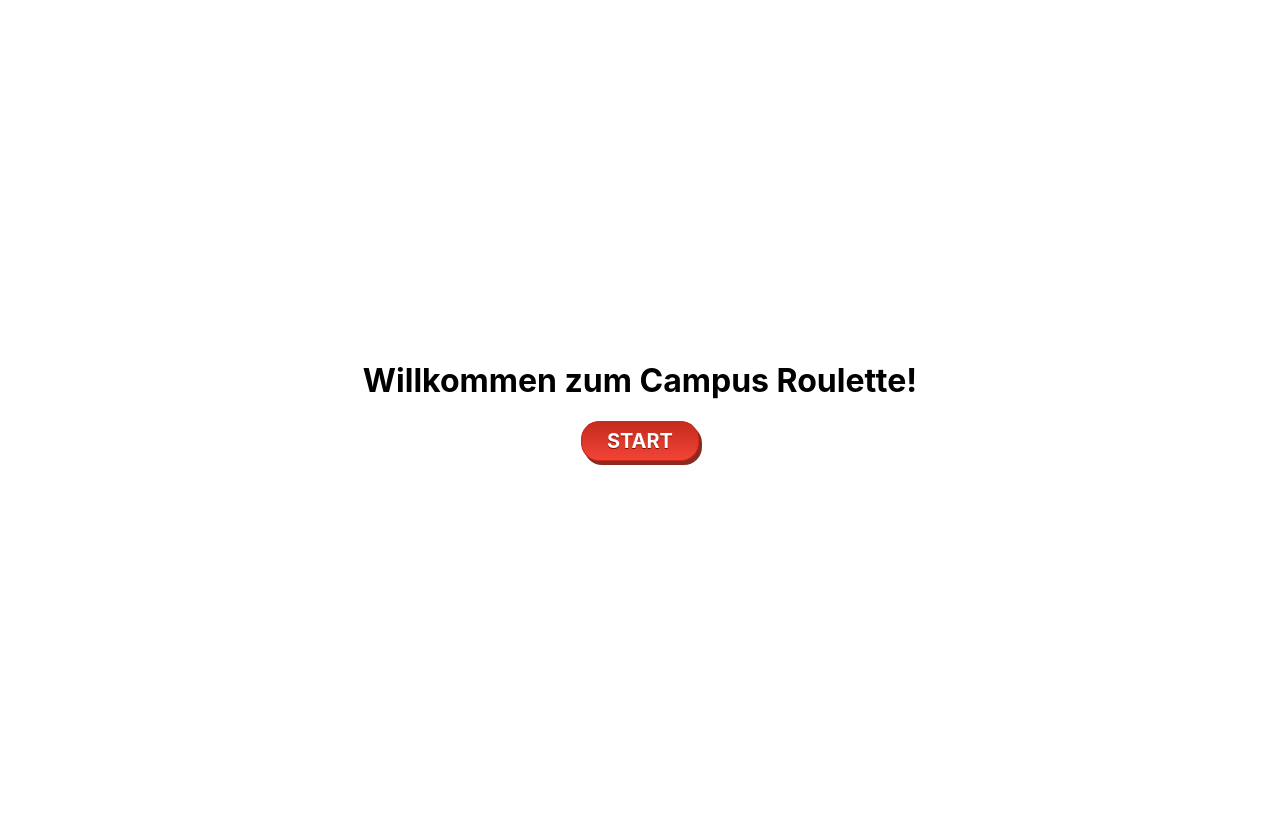
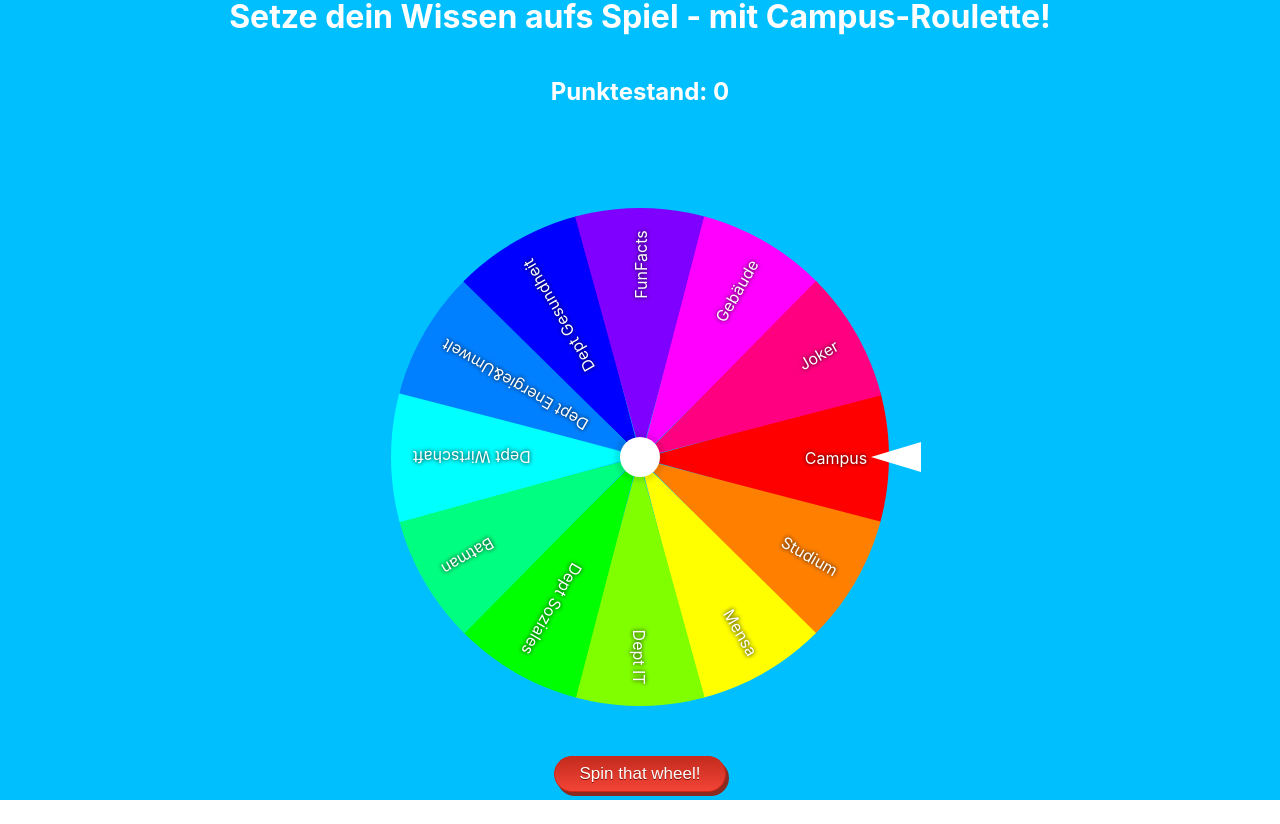
Before and after one commit to IsabellaZaby/campus-roulette, a React (Create React App) app: page / in a window 1280 px wide. Before the commit the page ends 800 px from the top, so only its background shows below. Built offline with nearby package versions, Linux system fonts and the light colour scheme.

Commit message:
NOTASK added point system

```diff
--- a/src/components/back-to-roulette-button/BackToRouletteButton.tsx
+++ b/src/components/back-to-roulette-button/BackToRouletteButton.tsx
@@ -11,7 +11,7 @@ function BackToRouletteButton() {
         }, 1000);
 
         const timeout = setTimeout(function () {
-            navigate('/roulette');
+            navigate('/');
         }, 3000);
 
         return () => {
@@ -24,7 +24,7 @@ function BackToRouletteButton() {
             <span className="back-to-roulette-text">Automatische Weiterleitung in {countdown}</span>
             <Link
                 className="button start-page-button-text"
-                to="/roulette"
+                to="/"
             >
                 Zum Start
             </Link>
--- a/src/index.tsx
+++ b/src/index.tsx
@@ -6,28 +6,22 @@ import { createBrowserRouter, RouterProvider } from 'react-router-dom';
 import ErrorPage from './pages/error/ErrorPage';
 import QuestionPage from './pages/question/QuestionPage';
 import RoulettePage from './pages/roulette/RoulettePage';
-import StartPage from './pages/start/StartPage';
 import GameProvider from './context/GameContext';
 import YeahPage from './pages/yeah/YeahPage';
 import NeahPage from './pages/neah/NeahPage';
-import TimeoutPage from "./pages/timeout/TimeoutPage";
+import TimeoutPage from './pages/timeout/TimeoutPage';
 
 const root = ReactDOM.createRoot(document.getElementById('root') as HTMLElement);
 
 const router = createBrowserRouter([
     {
         path: '/',
-        element: <StartPage />,
+        element: <RoulettePage />,
         errorElement: <ErrorPage />
     },
     {
         path: '/question',
         element: <QuestionPage />,
-        errorElement: <ErrorPage />
-    },
-    {
-        path: '/roulette',
-        element: <RoulettePage />,
         errorElement: <ErrorPage />
     },
     {
--- a/src/pages/question/QuestionPage.scss
+++ b/src/pages/question/QuestionPage.scss
@@ -21,3 +21,8 @@
     margin-top: 10px;
     margin-bottom: 10px;
 }
+
+.question-image {
+    width: 50%;
+    height: 50%;
+}
--- a/src/pages/question/QuestionPage.tsx
+++ b/src/pages/question/QuestionPage.tsx
@@ -1,12 +1,13 @@
 import './QuestionPage.scss';
 import { useContext, useEffect, useState } from 'react';
-import { IQuestion } from '../../interfaces/questions';
+import { IQuestionDetails } from '../../interfaces/questions';
 import questions from '../../json-files/trivia.json';
 import { useNavigate } from 'react-router-dom';
 import { GameContext } from '../../context/GameContext';
+import BackToRouletteButton from '../../components/back-to-roulette-button/BackToRouletteButton';
 
 function QuestionPage() {
-    const { category } = useContext(GameContext);
+    const { category, setPoints, points } = useContext(GameContext);
 
     const navigate = useNavigate();
 
@@ -15,20 +16,20 @@ function QuestionPage() {
     const [answer, setAnswer] = useState<string[]>([]);
     const [correctAnswer, setCorrectAnswer] = useState<string[]>([]);
 
-    const questionList: IQuestion[] = questions.filter((item) => item.category === category);
-
     function getRandomQuestion() {
-        if (questionList[0].questions.length > 0) {
-            const randomIndex = Math.floor(Math.random() * questionList[0].questions.length);
-            setQuestion(questionList[0].questions[randomIndex].question);
-            setAnswer(questionList[0].questions[randomIndex].answer);
-            setCorrectAnswer(questionList[0].questions[randomIndex].correct);
+        const questionList: IQuestionDetails[] | undefined = questions.find((item) => item.category === category)?.questions;
+        if (questionList) {
+            const randomIndex = Math.floor(Math.random() * questionList.length);
+            setQuestion(questionList[randomIndex].question);
+            setAnswer(questionList[randomIndex].answer);
+            setCorrectAnswer(questionList[randomIndex].correct);
         }
     }
 
     function handleButtonClick(chosenAnswer: string) {
         if (correctAnswer.includes(chosenAnswer)) {
             navigate('/yeah');
+            setPoints(points + 1);
         } else {
             navigate('/neah');
         }
@@ -51,7 +52,19 @@ function QuestionPage() {
         };
     }, []);
 
-    // TODO error validation
+    if (!category) {
+        return (
+            <div className="question-container">
+                <h1>Nicht schummeln!</h1>
+                <img
+                    src="/pictures/grumpy_unicorn_2.png"
+                    alt="Grumpy Unicorn"
+                    className="question-image"
+                />
+                <BackToRouletteButton />
+            </div>
+        );
+    }
 
     return (
         <div className="question-page-wrapper">
--- a/src/pages/roulette/RoulettePage.tsx
+++ b/src/pages/roulette/RoulettePage.tsx
@@ -1,10 +1,14 @@
 import './RoulettePage.scss';
 import RouletteWheel from '../../components/roulette-wheel/RouletteWheel';
+import { useContext } from 'react';
+import { GameContext } from '../../context/GameContext';
 
 function RoulettePage() {
+    const { points } = useContext(GameContext);
     return (
         <div className="roulette-page-wrapper">
             <h1 className="headline">Setze dein Wissen aufs Spiel - mit Campus-Roulette!</h1>
+            <h2 className="headline">Punktestand: {points}</h2>
             <RouletteWheel />
         </div>
     );
--- a/src/pages/start/StartPage.scss
+++ /dev/null
@@ -1,13 +0,0 @@
-.start-page-wrapper {
-    display: flex;
-    width: 100%;
-    height: 100vh;
-    flex-flow: column nowrap;
-    align-items: center;
-    justify-content: center;
-}
-
-.start-page-button-text {
-    font-size: 20px;
-    font-weight: bold;
-}
--- a/src/pages/start/StartPage.tsx
+++ /dev/null
@@ -1,18 +0,0 @@
-import './StartPage.scss';
-import { Link } from 'react-router-dom';
-
-function StartPage() {
-    return (
-        <div className="start-page-wrapper">
-            <h1>Willkommen zum Campus Roulette!</h1>
-            <Link
-                className="button start-page-button-text"
-                to="/roulette"
-            >
-                START
-            </Link>
-        </div>
-    );
-}
-
-export default StartPage;
```
Also changed, not shown: src/json-files/trivia.json (+30 -15 lines).
